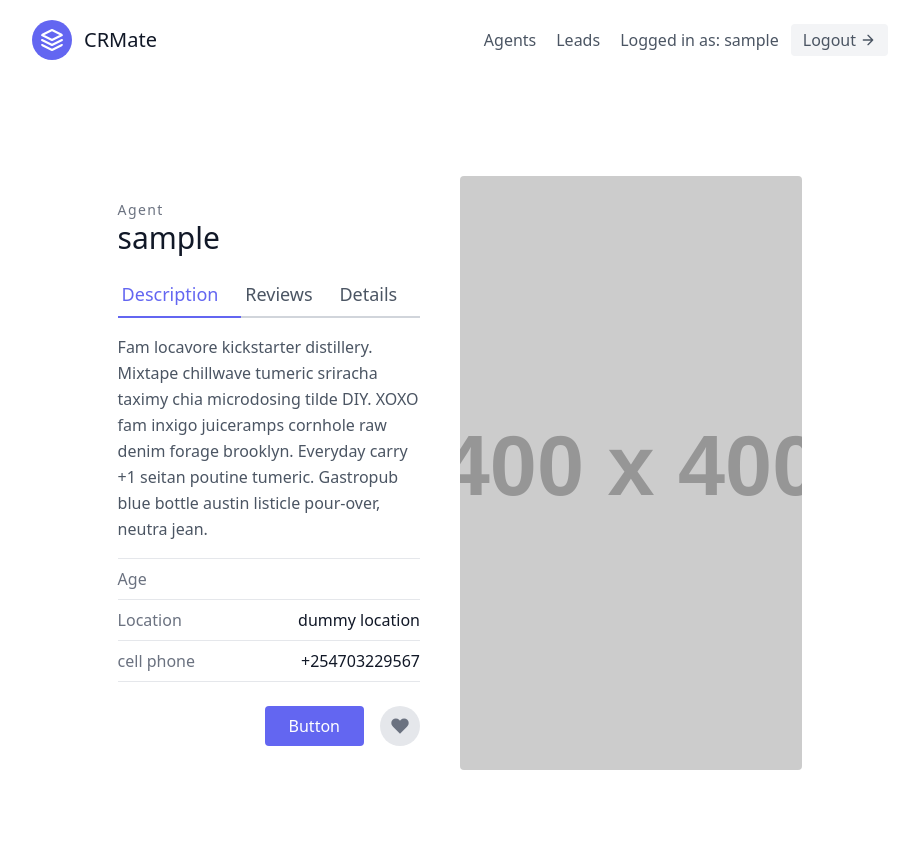
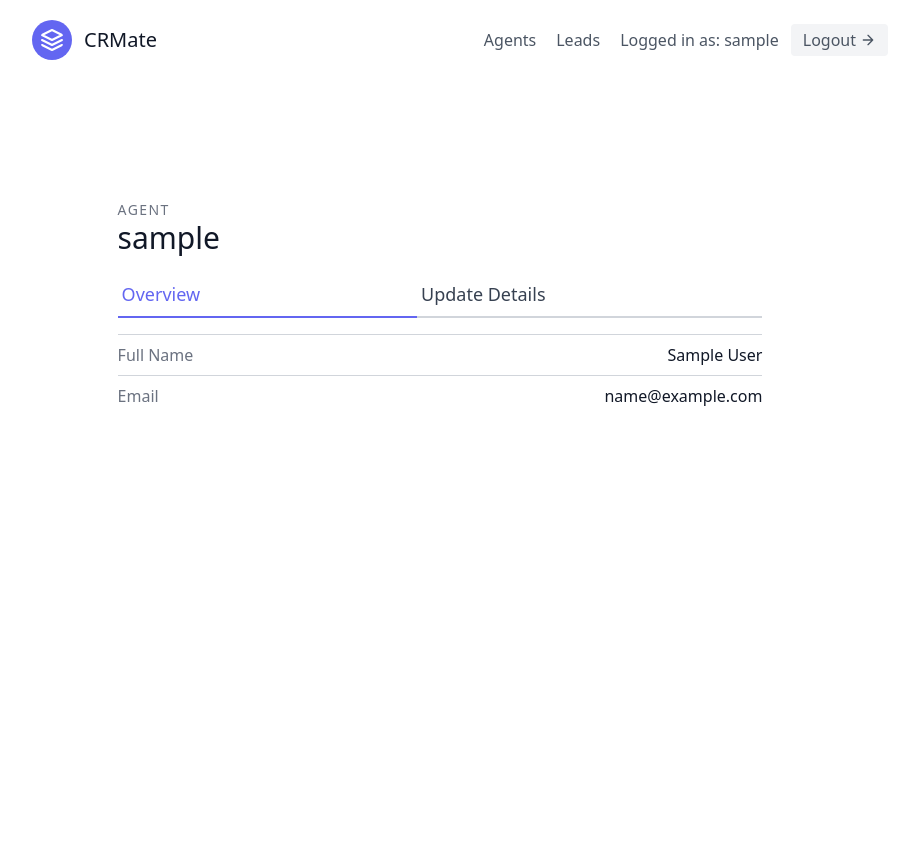
Before and after one commit to obaraelijah/crm_django, a Django app: page /agents/1/ in a window 1280 px wide. Shown: the whole page, without its empty margins (180-1085 px from the left). After the commit the page ends 406 px from the top, so only its background shows below. Run offline with Django 3.2, Linux system fonts and the light colour scheme; a user stored in the database is signed in; tables that the repository leaves empty hold one stand-in row (values such as "Sample post"); grey boxes labelled with a size stand in for pictures from a placeholder-image service; some libraries are stand-ins or nearby versions.

Commit message:
Updated agents app

```diff
--- a/agents/templates/agents/agent_detail.html
+++ b/agents/templates/agents/agent_detail.html
@@ -2,42 +2,30 @@
 
 {% block content %}
 
-<section class="text-gray-600 body-font overflow-hidden">
+<section class="text-gray-700 body-font overflow-hidden">
     <div class="container px-5 py-24 mx-auto">
       <div class="lg:w-4/5 mx-auto flex flex-wrap">
-        <div class="lg:w-1/2 w-full lg:pr-10 lg:py-6 mb-6 lg:mb-0">
-          <h2 class="text-sm title-font text-gray-500 tracking-widest">Agent</h2>
-          <h1 class="text-gray-900 text-3xl title-font font-medium mb-4">{{ agent.user.username }}</h1>
-          <div class="flex mb-4">
-            <a class="flex-grow text-indigo-500 border-b-2 border-indigo-500 py-2 text-lg px-1">Description</a>
-            <a class="flex-grow border-b-2 border-gray-300 py-2 text-lg px-1">Reviews</a>
-            <a href="{% url 'agents:agent-detail' agent.pk %}" class="flex-grow border-b-2 border-gray-300 py-2 text-lg px-1">Details</a>
-          </div>
-          <p class="leading-relaxed mb-4">Fam locavore kickstarter distillery. Mixtape chillwave tumeric sriracha taximy chia microdosing tilde DIY. XOXO fam inxigo juiceramps cornhole raw denim forage brooklyn. Everyday carry +1 seitan poutine tumeric. Gastropub blue bottle austin listicle pour-over, neutra jean.</p>
-          <div class="flex border-t border-gray-200 py-2">
-            <span class="text-gray-500">Age</span>
-            <span class="ml-auto text-gray-900">{{ lead.age }}</span>
-          </div>
-          <div class="flex border-t border-gray-200 py-2">
-            <span class="text-gray-500">Location</span>
-            <span class="ml-auto text-gray-900">dummy location</span>
-          </div>
-          <div class="flex border-t border-b mb-6 border-gray-200 py-2">
-            <span class="text-gray-500">cell phone</span>
-            <span class="ml-auto text-gray-900">+254703229567</span>
-          </div>
-          <div class="flex">
-            <button class="flex ml-auto text-white bg-indigo-500 border-0 py-2 px-6 focus:outline-none hover:bg-indigo-600 rounded">Button</button>
-            <button class="rounded-full w-10 h-10 bg-gray-200 p-0 border-0 inline-flex items-center justify-center text-gray-500 ml-4">
-              <svg fill="currentColor" stroke-linecap="round" stroke-linejoin="round" stroke-width="2" class="w-5 h-5" viewBox="0 0 24 24">
-                <path d="M20.84 4.61a5.5 5.5 0 00-7.78 0L12 5.67l-1.06-1.06a5.5 5.5 0 00-7.78 7.78l1.06 1.06L12 21.23l7.78-7.78 1.06-1.06a5.5 5.5 0 000-7.78z"></path>
-              </svg>
-            </button>
-          </div>
+        <div class="w-full lg:pr-10 lg:py-6 mb-6 lg:mb-0">
+            <h2 class="text-sm title-font text-gray-500 tracking-widest">AGENT</h2>
+            <h1 class="text-gray-900 text-3xl title-font font-medium mb-4">{{ agent.user.username }}</h1>
+            <div class="flex mb-4">
+                <a href="{% url 'agents:agent-detail' agent.pk %}" class="flex-grow text-indigo-500 border-b-2 border-indigo-500 py-2 text-lg px-1">
+                    Overview
+                </a>
+                <a href="{% url 'agents:agent-update' agent.pk %}" class="flex-grow border-b-2 border-gray-300 py-2 text-lg px-1">
+                    Update Details
+                </a>
+            </div>
+            <div class="flex border-t border-gray-300 py-2">
+                <span class="text-gray-500">Full Name</span>
+                <span class="ml-auto text-gray-900">{{ agent.user.first_name }} {{ agent.user.last_name }}</span>
+            </div>
+            <div class="flex border-t border-gray-300 py-2">
+                <span class="text-gray-500">Email</span>
+                <span class="ml-auto text-gray-900">{{ agent.user.email }}</span>
+            </div>
         </div>
-        <img alt="ecommerce" class="lg:w-1/2 w-full lg:h-auto h-64 object-cover object-center rounded" src="https://dummyimage.com/400x400">
       </div>
     </div>
   </section>
-
 {% endblock content %}
--- a/agents/urls.py
+++ b/agents/urls.py
@@ -1,10 +1,15 @@
 from django.urls import path
-from .views import AgentListView,AgentCreateView,AgentDetailView
+from .views import(
+         AgentListView,AgentCreateView,AgentDetailView,
+         AgentUpdateView,AgentDeleteView
+)
 
 app_name = 'agents'
 
 urlpatterns = [
    path('', AgentListView.as_view(), name='agent-list'),
    path('<int:pk>/', AgentDetailView.as_view(), name='agent-detail'),
+   path('<int:pk>/update/', AgentUpdateView.as_view(), name='agent-update'),
+   path('<int:pk>/delete/', AgentDeleteView.as_view(), name='agent-delete'),
    path('create/', AgentCreateView.as_view(), name='agent-create')
 ]
--- a/agents/views.py
+++ b/agents/views.py
@@ -29,3 +29,24 @@
 
     def get_queryset(self):
         return Agent.objects.all()
+
+class AgentUpdateView(LoginRequiredMixin, generic.UpdateView):
+    template_name= "agents/agent_update.html"
+    form_class = AgentModelForm
+
+    def get_success_url(self):
+        return reverse("agents:agent-list")
+
+    def get_queryset(self):
+        return Agent.objects.all()
+
+
+class AgentDeleteView(LoginRequiredMixin, generic.DeleteView):
+    template_name= "agents/agent_delete.html"
+    context_object_name = "agent"
+
+    def get_success_url(self):
+        return reverse("agents:agent-list")
+
+    def get_queryset(self):
+        return Agent.objects.all()
```
Also changed, not shown: agents/templates/agents/agent_delete.html (added, +19 -0 lines), agents/templates/agents/agent_update.html (added, +34 -0 lines).
